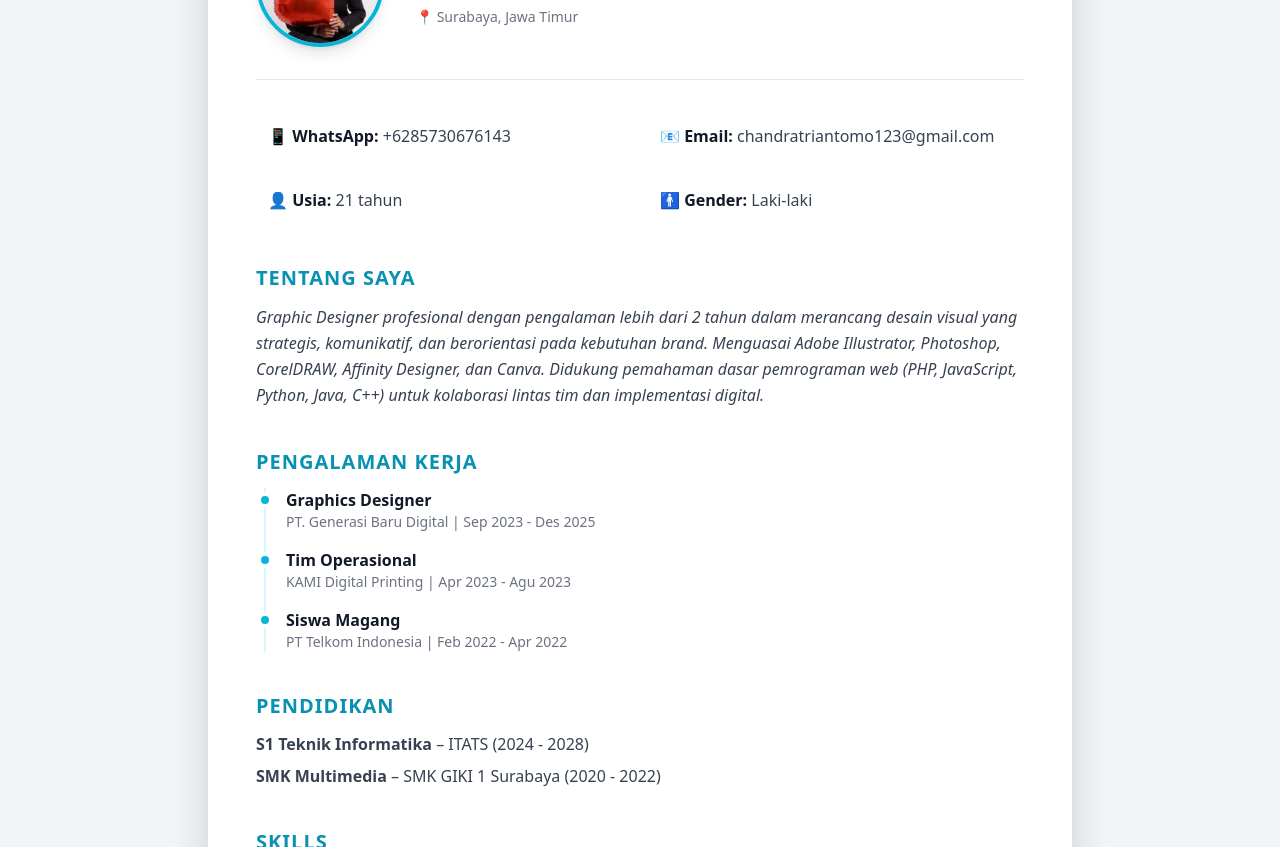
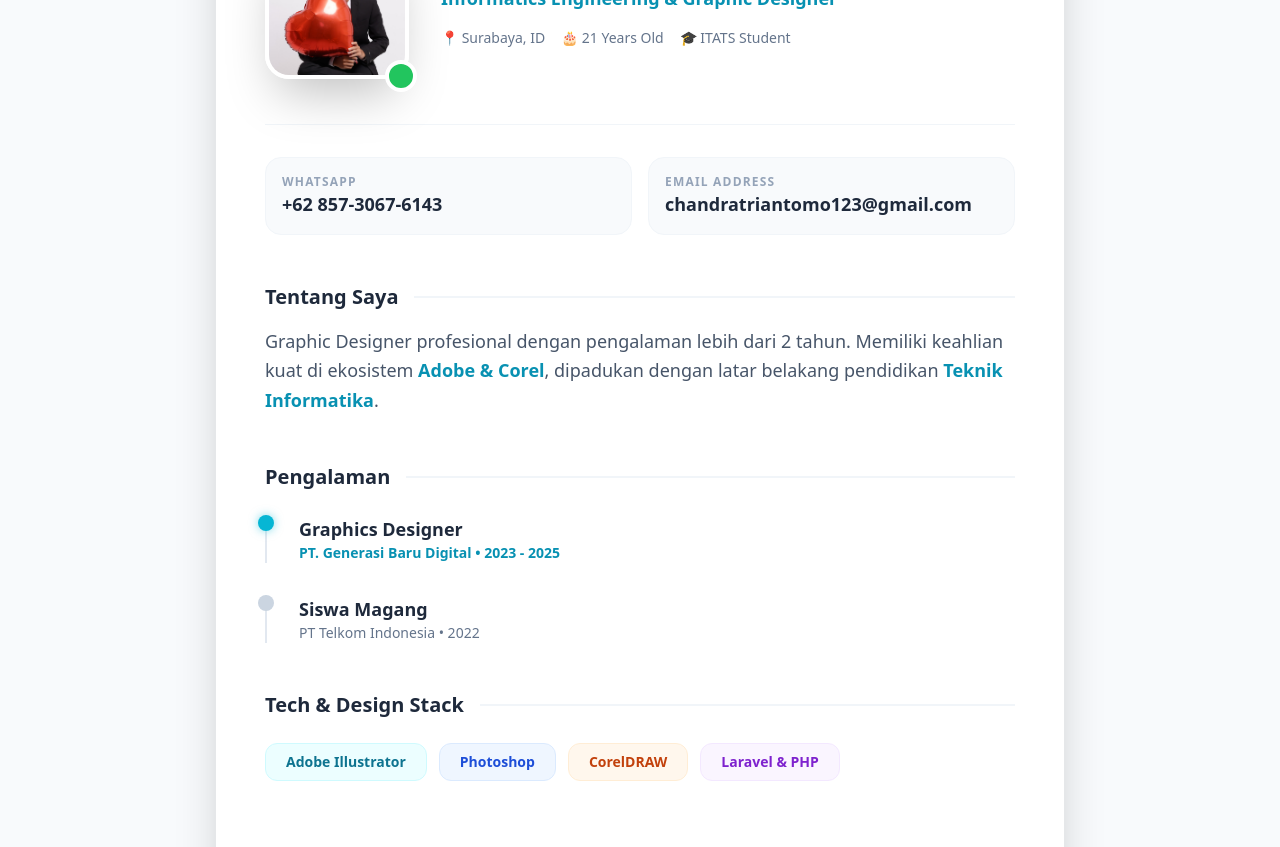
Before and after one commit to Chandra2004/TUGAS-PEMROGRAMAN-WEB, a plain HTML site: page TUGAS-1/index.html in a window 1280 px wide. Shown: the part 169-1016 px from the top of the page. Drawn offline with nearby package versions, Linux system fonts and the light colour scheme.

Commit message:
Refactor CV layout and improve dark mode support

```diff
--- a/TUGAS-1/index.html
+++ b/TUGAS-1/index.html
@@ -3,184 +3,180 @@
   <head>
     <meta charset="UTF-8" />
     <meta content="width=device-width,initial-scale=1" name="viewport" />
-    <title>Curriculum Vitae | Chandra Tri Antomo</title>
+    <title>CV Chandra Tri Antomo</title>
     <script src="https://cdn.tailwindcss.com"></script>
+    <script>
+      tailwind.config = {
+        darkMode: 'class',
+        theme: {
+          extend: {
+            colors: {
+              darkBg: '#0f172a',
+              darkCard: '#1e293b',
+            }
+          }
+        }
+      }
+    </script>
     <style>
-      html { scroll-behavior: smooth; }
-      ::selection { background: #06b6d4; color: white; }
-
-      body { transition: background-color 0.5s ease, color 0.5s ease; }
-      .cv-card { transition: background-color 0.5s ease, transform 0.3s ease; }
+      * { transition: background-color 0.4s ease, color 0.4s ease, border-color 0.4s ease; }
+      .reveal { transition: all 0.8s ease-out; }
+      @keyframes float {
+        0%, 100% { transform: translateY(0px); }
+        50% { transform: translateY(-10px); }
+      }
+      .profile-img { animation: float 4s ease-in-out infinite; }
     </style>
   </head>
-  <body class="bg-gray-100 font-sans text-gray-900">
+  <body class="bg-slate-50 dark:bg-darkBg text-slate-800 dark:text-slate-200 font-sans">
 
-    <div class="fixed top-5 right-5 z-50">
-      <button id="darkToggle" class="bg-white dark:bg-gray-800 p-3 rounded-full shadow-2xl hover:scale-110 active:scale-95 transition-all border border-gray-200">
-        <span id="darkIcon" class="text-xl">🌙</span>
+    <div class="fixed top-6 right-6 z-50">
+      <button id="darkToggle" class="p-3 rounded-2xl bg-white dark:bg-darkCard shadow-xl border border-slate-200 dark:border-slate-700 hover:scale-110 active:scale-95 transition-transform">
+        <span id="darkIcon" class="text-2xl">🌙</span>
       </button>
     </div>
 
-    <div class="max-w-4xl mx-auto my-10 px-4">
-      <div id="cvCard" class="cv-card bg-white shadow-2xl rounded-2xl p-8 md:p-12">
+    <div class="max-w-4xl mx-auto my-12 px-6">
+      <div id="cvCard" class="bg-white dark:bg-darkCard shadow-2xl rounded-[2rem] overflow-hidden border border-transparent dark:border-slate-700">
 
-        <div class="flex flex-col md:flex-row items-center space-y-4 md:space-y-0 md:space-x-8 border-b pb-8">
-          <img src="SBY1539.JPG" alt="Profile Picture"
-            class="w-32 h-32 rounded-full border-4 border-cyan-500 shadow-lg object-cover hover:rotate-6 transition-transform" />
+        <div class="h-3 bg-gradient-to-r from-cyan-500 to-blue-600"></div>
+
+        <div class="p-8 md:p-12">
+          <div class="flex flex-col md:flex-row items-center md:items-start gap-8 border-b border-slate-100 dark:border-slate-700 pb-10">
+            <div class="relative">
+              <img src="SBY1539.JPG" alt="Chandra" class="profile-img w-36 h-36 rounded-3xl object-cover border-4 border-white dark:border-slate-800 shadow-2xl" />
+              <div class="absolute -bottom-2 -right-2 w-8 h-8 bg-green-500 border-4 border-white dark:border-slate-800 rounded-full"></div>
+            </div>
+
             <div class="text-center md:text-left">
-            <h1 id="nameHeader" class="text-3xl font-extrabold text-gray-800 transition-colors">Chandra Tri Antomo</h1>
-            <p class="text-cyan-600 font-medium text-lg">Graphics Designer | Informatics Engineering Student</p>
-            <p class="text-sm text-gray-500 mt-1 flex items-center justify-center md:justify-start">
-              📍 Surabaya, Jawa Timur
-            </p>
+              <h1 class="text-4xl font-black tracking-tight text-slate-900 dark:text-white uppercase">Chandra Tri Antomo</h1>
+              <p class="text-cyan-600 dark:text-cyan-400 font-bold text-lg mt-1">Informatics Engineering & Graphic Designer</p>
+              <div class="flex flex-wrap justify-center md:justify-start gap-4 mt-4 text-sm font-medium text-slate-500 dark:text-slate-400">
+                <span>📍 Surabaya, ID</span>
+                <span>🎂 21 Years Old</span>
+                <span>🎓 ITATS Student</span>
+              </div>
             </div>
           </div>
 
-        <div class="mt-8 grid grid-cols-1 md:grid-cols-2 gap-4">
-          <div class="contact-item p-3 rounded-lg hover:bg-cyan-50 transition-colors cursor-pointer" data-copy="+6285730676143">
-            <p><strong>📱 WhatsApp:</strong> <span class="text-gray-700">+6285730676143</span></p>
+          <div class="grid grid-cols-1 md:grid-cols-2 gap-4 mt-8">
+            <div class="contact-card group p-4 rounded-2xl bg-slate-50 dark:bg-slate-800/50 border border-slate-100 dark:border-slate-700 cursor-pointer hover:border-cyan-500 dark:hover:border-cyan-400 transition-all" data-copy="+6285730676143">
+              <p class="text-xs text-slate-400 uppercase tracking-widest font-bold">WhatsApp</p>
+              <p class="text-lg font-semibold group-hover:text-cyan-600 dark:group-hover:text-cyan-400">+62 857-3067-6143</p>
             </div>
-          <div class="contact-item p-3 rounded-lg hover:bg-cyan-50 transition-colors cursor-pointer" data-copy="chandratriantomo123@gmail.com">
-            <p><strong>📧 Email:</strong> <span class="text-gray-700">chandratriantomo123@gmail.com</span></p>
-          </div>
-          <div class="p-3">
-            <p><strong>👤 Usia:</strong> <span class="text-gray-700">21 tahun</span></p>
-          </div>
-          <div class="p-3">
-            <p><strong>🚹 Gender:</strong> <span class="text-gray-700">Laki-laki</span></p>
+            <div class="contact-card group p-4 rounded-2xl bg-slate-50 dark:bg-slate-800/50 border border-slate-100 dark:border-slate-700 cursor-pointer hover:border-cyan-500 dark:hover:border-cyan-400 transition-all" data-copy="chandratriantomo123@gmail.com">
+              <p class="text-xs text-slate-400 uppercase tracking-widest font-bold">Email Address</p>
+              <p class="text-lg font-semibold group-hover:text-cyan-600 dark:group-hover:text-cyan-400">chandratriantomo123@gmail.com</p>
             </div>
           </div>
 
-        <div class="space-y-10 mt-10">
-
+          <div class="mt-12 space-y-12">
             <section class="reveal">
-            <h2 class="text-xl font-bold text-cyan-600 uppercase tracking-wider mb-3">Tentang Saya</h2>
-            <p class="text-gray-700 leading-relaxed italic">
-              Graphic Designer profesional dengan pengalaman lebih dari 2 tahun dalam merancang desain visual yang strategis, komunikatif, dan berorientasi pada kebutuhan brand. Menguasai Adobe Illustrator, Photoshop, CorelDRAW, Affinity Designer, dan Canva. Didukung pemahaman dasar pemrograman web (PHP, JavaScript, Python, Java, C++) untuk kolaborasi lintas tim dan implementasi digital.
+              <div class="flex items-center gap-4 mb-4">
+                <h2 class="text-xl font-bold dark:text-white">Tentang Saya</h2>
+                <div class="h-[2px] flex-1 bg-slate-100 dark:bg-slate-700"></div>
+              </div>
+              <p class="text-slate-600 dark:text-slate-400 leading-relaxed text-lg">
+                Graphic Designer profesional dengan pengalaman lebih dari 2 tahun. Memiliki keahlian kuat di ekosistem <span class="text-cyan-600 dark:text-cyan-400 font-bold">Adobe & Corel</span>, dipadukan dengan latar belakang pendidikan <span class="text-cyan-600 dark:text-cyan-400 font-bold">Teknik Informatika</span>.
               </p>
             </section>
 
             <section class="reveal">
-            <h2 class="text-xl font-bold text-cyan-600 uppercase tracking-wider mb-3">Pengalaman Kerja</h2>
-            <div class="space-y-4 border-l-2 border-cyan-100 pl-5 ml-2">
-              <div class="relative">
-                <div class="absolute -left-[29px] top-1 w-4 h-4 bg-cyan-500 rounded-full border-4 border-white"></div>
-                <h3 class="font-bold">Graphics Designer</h3>
-                <p class="text-sm text-gray-500">PT. Generasi Baru Digital | Sep 2023 - Des 2025</p>
+              <div class="flex items-center gap-4 mb-6">
+                <h2 class="text-xl font-bold dark:text-white">Pengalaman</h2>
+                <div class="h-[2px] flex-1 bg-slate-100 dark:bg-slate-700"></div>
               </div>
-              <div class="relative">
-                <div class="absolute -left-[29px] top-1 w-4 h-4 bg-cyan-500 rounded-full border-4 border-white"></div>
-                <h3 class="font-bold">Tim Operasional</h3>
-                <p class="text-sm text-gray-500">KAMI Digital Printing | Apr 2023 - Agu 2023</p>
+              <div class="space-y-8">
+                <div class="relative pl-8 border-l-2 border-slate-200 dark:border-slate-700">
+                  <div class="absolute -left-[9px] top-0 w-4 h-4 rounded-full bg-cyan-500 shadow-[0_0_10px_rgba(6,182,212,0.5)]"></div>
+                  <h3 class="font-bold text-lg dark:text-white">Graphics Designer</h3>
+                  <p class="text-cyan-600 dark:text-cyan-400 text-sm font-bold">PT. Generasi Baru Digital • 2023 - 2025</p>
                 </div>
-              <div class="relative">
-                <div class="absolute -left-[29px] top-1 w-4 h-4 bg-cyan-500 rounded-full border-4 border-white"></div>
-                <h3 class="font-bold">Siswa Magang</h3>
-                <p class="text-sm text-gray-500">PT Telkom Indonesia | Feb 2022 - Apr 2022</p>
+                <div class="relative pl-8 border-l-2 border-slate-200 dark:border-slate-700">
+                  <div class="absolute -left-[9px] top-0 w-4 h-4 rounded-full bg-slate-300 dark:bg-slate-600"></div>
+                  <h3 class="font-bold text-lg dark:text-white">Siswa Magang</h3>
+                  <p class="text-slate-500 text-sm">PT Telkom Indonesia • 2022</p>
                 </div>
               </div>
             </section>
 
             <section class="reveal">
-            <h2 class="text-xl font-bold text-cyan-600 uppercase tracking-wider mb-3">Pendidikan</h2>
-            <ul class="space-y-2 text-gray-700">
-              <li><strong>S1 Teknik Informatika</strong> – ITATS (2024 - 2028)</li>
-              <li><strong>SMK Multimedia</strong> – SMK GIKI 1 Surabaya (2020 - 2022)</li>
-            </ul>
-          </section>
-
-          <section class="reveal">
-            <h2 class="text-xl font-bold text-cyan-600 uppercase tracking-wider mb-3">Skills</h2>
+              <div class="flex items-center gap-4 mb-6">
+                <h2 class="text-xl font-bold dark:text-white">Tech & Design Stack</h2>
+                <div class="h-[2px] flex-1 bg-slate-100 dark:bg-slate-700"></div>
+              </div>
               <div class="flex flex-wrap gap-3">
-              <span class="skill-badge bg-gray-100 text-gray-700 px-4 py-1.5 rounded-full text-sm font-semibold border border-gray-200 cursor-default transition-all">Adobe Illustrator</span>
-              <span class="skill-badge bg-gray-100 text-gray-700 px-4 py-1.5 rounded-full text-sm font-semibold border border-gray-200 cursor-default transition-all">Adobe Photoshop</span>
-              <span class="skill-badge bg-gray-100 text-gray-700 px-4 py-1.5 rounded-full text-sm font-semibold border border-gray-200 cursor-default transition-all">CorelDRAW</span>
-              <span class="skill-badge bg-gray-100 text-gray-700 px-4 py-1.5 rounded-full text-sm font-semibold border border-gray-200 cursor-default transition-all">UI/UX Design</span>
-              <span class="skill-badge bg-gray-100 text-gray-700 px-4 py-1.5 rounded-full text-sm font-semibold border border-gray-200 cursor-default transition-all">Laravel & Tailwind</span>
-              <span class="skill-badge bg-gray-100 text-gray-700 px-4 py-1.5 rounded-full text-sm font-semibold border border-gray-200 cursor-default transition-all">PHP & Python (Basic)</span>
+                <span class="px-5 py-2 rounded-xl bg-cyan-50 dark:bg-cyan-900/30 text-cyan-700 dark:text-cyan-300 border border-cyan-100 dark:border-cyan-800 font-bold text-sm">Adobe Illustrator</span>
+                <span class="px-5 py-2 rounded-xl bg-blue-50 dark:bg-blue-900/30 text-blue-700 dark:text-blue-300 border border-blue-100 dark:border-blue-800 font-bold text-sm">Photoshop</span>
+                <span class="px-5 py-2 rounded-xl bg-orange-50 dark:bg-orange-900/30 text-orange-700 dark:text-orange-300 border border-orange-100 dark:border-orange-800 font-bold text-sm">CorelDRAW</span>
+                <span class="px-5 py-2 rounded-xl bg-purple-50 dark:bg-purple-900/30 text-purple-700 dark:text-purple-300 border border-purple-100 dark:border-purple-800 font-bold text-sm">Laravel & PHP</span>
               </div>
             </section>
 
-          <section class="reveal">
-            <h2 class="text-xl font-bold text-cyan-600 uppercase tracking-wider mb-3 text-center md:text-left">🌐 Media Sosial</h2>
-            <div class="flex justify-center md:justify-start space-x-6">
-              <a href="https://github.com/Chandra2004" target="_blank" class="hover:scale-110 transition-transform"><img src="https://cdn-icons-png.flaticon.com/512/25/25231.png" width="30" alt="Github"></a>
-              <a href="https://www.instagram.com/chandratriantomo.2077/" target="_blank" class="hover:scale-110 transition-transform"><img src="https://cdn-icons-png.flaticon.com/512/174/174855.png" width="30" alt="Instagram"></a>
-              <a href="https://www.facebook.com/ChandraTriAntomo/" target="_blank" class="hover:scale-110 transition-transform"><img src="https://cdn-icons-png.flaticon.com/512/124/124010.png" width="30" alt="Facebook"></a>
+            <div class="flex justify-center gap-6 pt-6 reveal">
+                <a href="https://github.com/Chandra2004" target="_blank" class="p-3 bg-slate-100 dark:bg-slate-800 rounded-full hover:bg-cyan-500 dark:hover:bg-cyan-500 hover:text-white transition-all">
+                    <svg class="w-6 h-6 fill-current" viewBox="0 0 24 24"><path d="M12 0c-6.626 0-12 5.373-12 12 0 5.302 3.438 9.8 8.207 11.387.599.111.793-.261.793-.577v-2.234c-3.338.726-4.033-1.416-4.033-1.416-.546-1.387-1.333-1.756-1.333-1.756-1.089-.744.083-.729.083-.729 1.205.084 1.839 1.237 1.839 1.237 1.07 1.834 2.807 1.304 3.492.997.107-.775.418-1.305.762-1.604-2.665-.305-5.467-1.334-5.467-5.931 0-1.311.469-2.381 1.236-3.221-.124-.303-.535-1.524.117-3.176 0 0 1.008-.322 3.301 1.23.957-.266 1.983-.399 3.003-.404 1.02.005 2.047.138 3.006.404 2.291-1.552 3.297-1.23 3.297-1.23.653 1.653.242 2.874.118 3.176.77.84 1.235 1.911 1.235 3.221 0 4.609-2.807 5.624-5.479 5.921.43.372.823 1.102.823 2.222v3.293c0 .319.192.694.801.576 4.765-1.589 8.199-6.086 8.199-11.386 0-6.627-5.373-12-12-12z"/></svg>
+                </a>
             </div>
-          </section>
-
+          </div>
         </div>
       </div>
 
-      <footer class="mt-10 text-center text-gray-400 text-sm">
-        <p>&copy; 2026 Chandra Tri Antomo. Built with ❤️ & Tailwind</p>
+      <footer class="mt-8 text-center text-slate-400 dark:text-slate-600 text-sm font-medium">
+        &copy; 2026 Chandra Tri Antomo
       </footer>
     </div>
 
     <script>
       const darkToggle = document.getElementById('darkToggle');
       const darkIcon = document.getElementById('darkIcon');
-      const cvCard = document.getElementById('cvCard');
-      const nameHeader = document.getElementById('nameHeader');
+
+      const enableDarkMode = () => {
+        document.documentElement.classList.add('dark');
+        darkIcon.textContent = '☀️';
+        localStorage.setItem('theme', 'dark');
+      };
+
+      const disableDarkMode = () => {
+        document.documentElement.classList.remove('dark');
+        darkIcon.textContent = '🌙';
+        localStorage.setItem('theme', 'light');
+      };
+
+      if (localStorage.getItem('theme') === 'dark') enableDarkMode();
 
       darkToggle.addEventListener('click', () => {
-        document.body.classList.toggle('bg-gray-900');
-        cvCard.classList.toggle('bg-gray-800');
-        cvCard.classList.toggle('text-white');
-        cvCard.classList.toggle('shadow-cyan-500/20');
-        nameHeader.classList.toggle('text-white');
-        nameHeader.classList.toggle('text-gray-800');
-
-        if (document.body.classList.contains('bg-gray-900')) {
-          darkIcon.textContent = '☀️';
-          document.documentElement.classList.add('dark');
-        } else {
-          darkIcon.textContent = '🌙';
-          document.documentElement.classList.remove('dark');
-        }
+        document.documentElement.classList.contains('dark') ? disableDarkMode() : enableDarkMode();
       });
 
-      document.querySelectorAll('.contact-item').forEach(item => {
-        item.addEventListener('click', () => {
-          const textToCopy = item.getAttribute('data-copy');
-          navigator.clipboard.writeText(textToCopy);
-
-          const originalContent = item.innerHTML;
-          item.innerHTML = `<p class="text-cyan-500 font-bold animate-pulse">✅ Berhasil Disalin!</p>`;
-
+      document.querySelectorAll('.contact-card').forEach(card => {
+        card.addEventListener('click', () => {
+          const text = card.getAttribute('data-copy');
+          navigator.clipboard.writeText(text).then(() => {
+            const label = card.querySelector('p:first-child');
+            const originalLabel = label.textContent;
+            label.textContent = "✅ Copied!";
+            label.classList.add('text-green-500');
             setTimeout(() => {
-            item.innerHTML = originalContent;
-          }, 1500);
+              label.textContent = originalLabel;
+              label.classList.remove('text-green-500');
+            }, 2000);
+          });
         });
       });
 
-      const observerOptions = { threshold: 0.1 };
       const observer = new IntersectionObserver((entries) => {
         entries.forEach(entry => {
           if (entry.isIntersecting) {
             entry.target.classList.add('opacity-100', 'translate-y-0');
-            entry.target.classList.remove('opacity-0', 'translate-y-10');
+            entry.target.classList.remove('opacity-0', 'translate-y-8');
           }
         });
-      }, observerOptions);
+      }, { threshold: 0.1 });
 
       document.querySelectorAll('.reveal').forEach(el => {
-        el.classList.add('transition-all', 'duration-1000', 'opacity-0', 'translate-y-10');
+        el.classList.add('opacity-0', 'translate-y-8');
         observer.observe(el);
-      });
-
-      document.querySelectorAll('.skill-badge').forEach(badge => {
-        badge.addEventListener('mouseover', () => {
-          badge.classList.replace('bg-gray-100', 'bg-cyan-500');
-          badge.classList.replace('text-gray-700', 'white');
-          badge.classList.add('scale-110', 'text-white', 'shadow-lg');
-        });
-        badge.addEventListener('mouseout', () => {
-          badge.classList.replace('bg-cyan-500', 'bg-gray-100');
-          badge.classList.replace('text-white', 'text-gray-700');
-          badge.classList.remove('scale-110', 'shadow-lg');
-        });
       });
     </script>
   </body>
```
Lines whose indentation alone changed are shown as unchanged.
